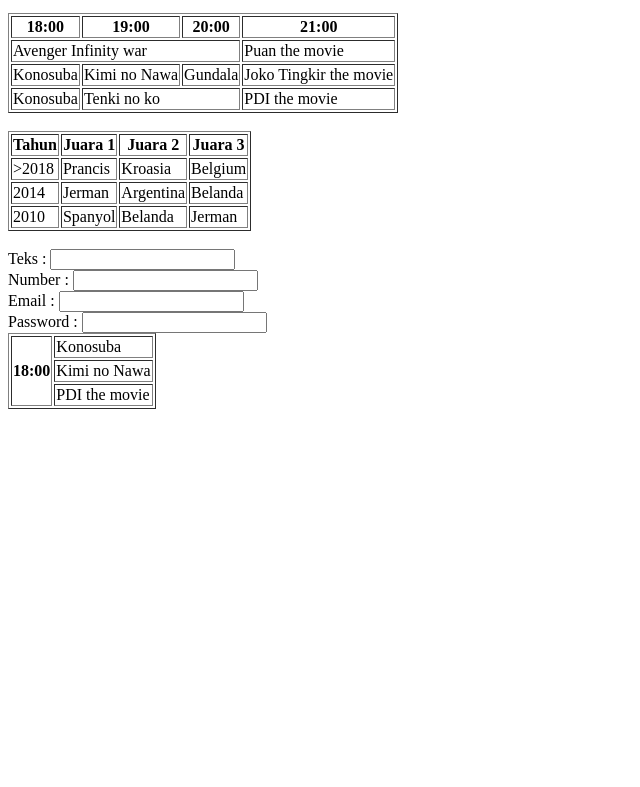
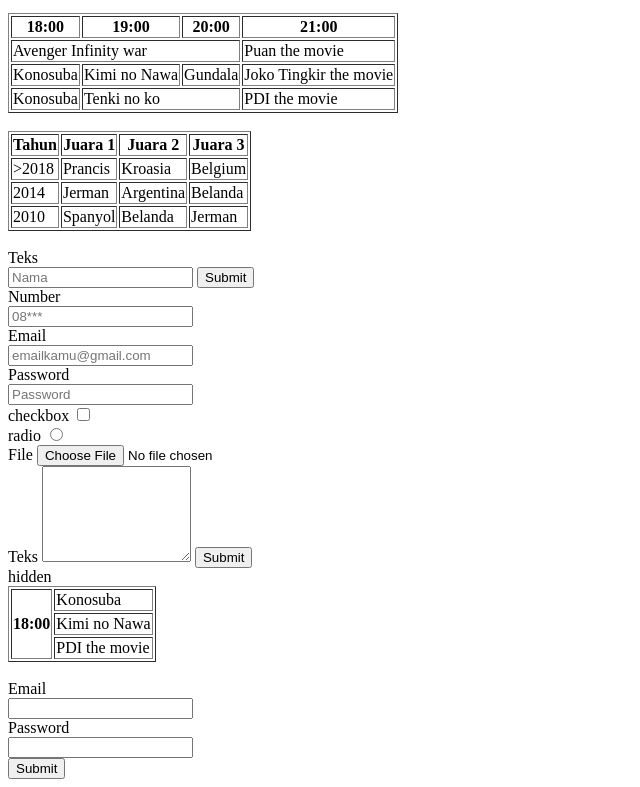
Before and after one commit to KopiYama/WebDasar2, a plain HTML site: page cobaCoba.html in a window 1280 px wide. Shown: the part 3947-4734 px from the top of the page, without its empty margins (0-640 px from the left). Before the commit the page ends 4364 px from the top, so only its background shows below. Drawn offline with Linux system fonts and the light colour scheme.

Commit message:
Tambah atribut elemen input

```diff
--- a/cobaCoba.html
+++ b/cobaCoba.html
@@ -152,26 +152,75 @@ Untuk lebih jelas nya lagi, berikut merupakan referensi mengenai Kota Bandung di
     </tr>
 
 <div>
-    Teks :
-    <input type="text" />
+    <label for="teks">Teks</label>
+    <br>
+    <input type="text" placeholder="Nama" required />
+    <input type="submit" />
 </div>
 
 <div>
-    Number :
-    <input type="number" />
+    <label for="number">Number</label>
+    <br>
+    <input type="number" placeholder="08***" required />
 </div>
 
 <div>
-    Email :
-    <input type="email" />
+    <label for="email">Email</label>
+    <br>
+    <input type="email" placeholder="emailkamu@gmail.com" required />
 </div>
 
 <div>
-    Password :
-    <input type="password" />
+    <label for="password">Password</label>
+    <br>
+    <input type="password" placeholder="Password" required />
 </div>
 
+<div>
+    checkbox
+    <input type="checkbox" />
+</div>
+
+<div>
+    radio
+    <input type="radio" />
+</div>
+
+<div>
+    File
+    <input type="file" />
+</div>
+
+<div>
+    Teks
+    <textarea rows="6" cols="16"></textarea>
+    <input type="submit" />
+</div>
+
+<div>
+    hidden
+    <input type="hidden" />
+</div>
 </table>
+
+<br>
+
+<form action="">
+    <div>
+        <label for="email">Email</label>
+        <br />
+        <input type="email" id="email" />
+    </div>
+
+    <div>
+        <label for="password">Password</label>
+        <br />
+        <input type="password" id="password" />
+    </div>
+
+    <button type="submit">Submit</button>
+</form>
+
 </body>
 
 </html>
```
